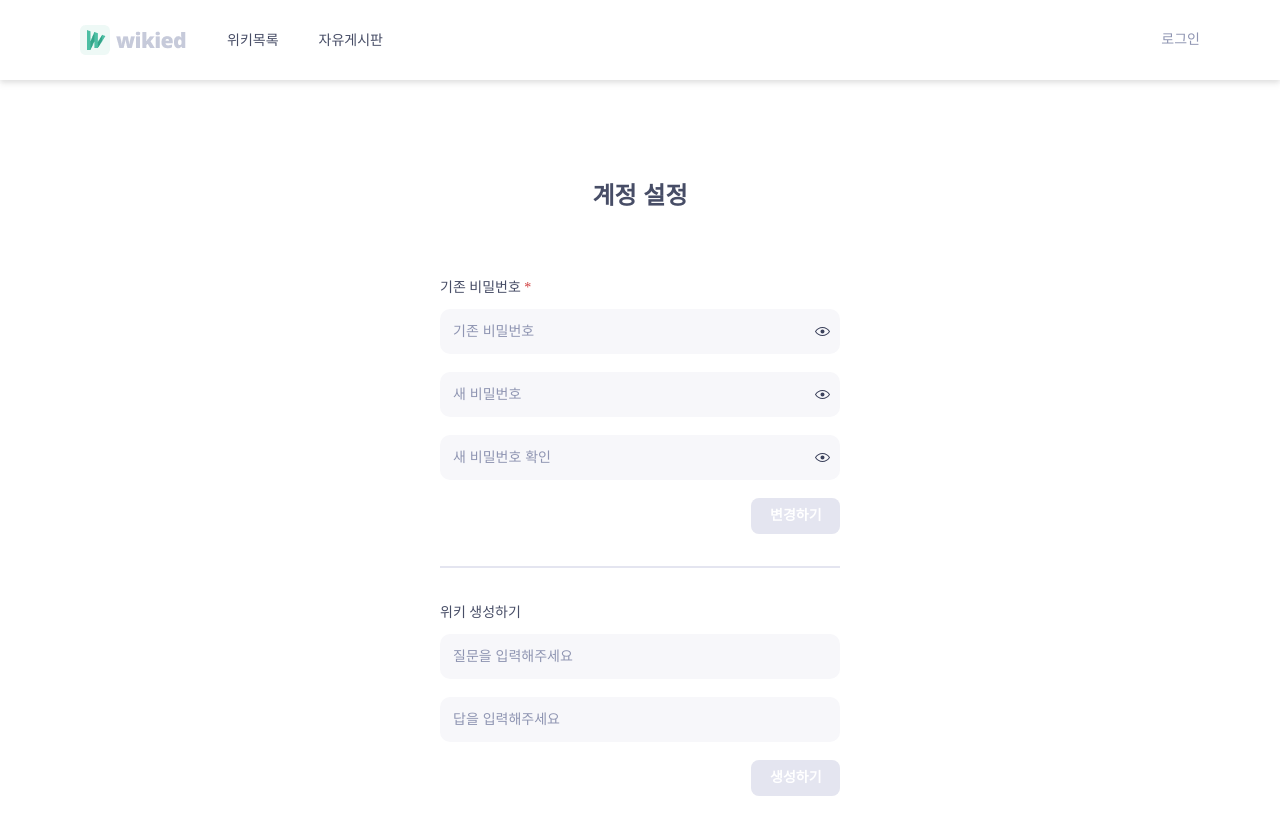
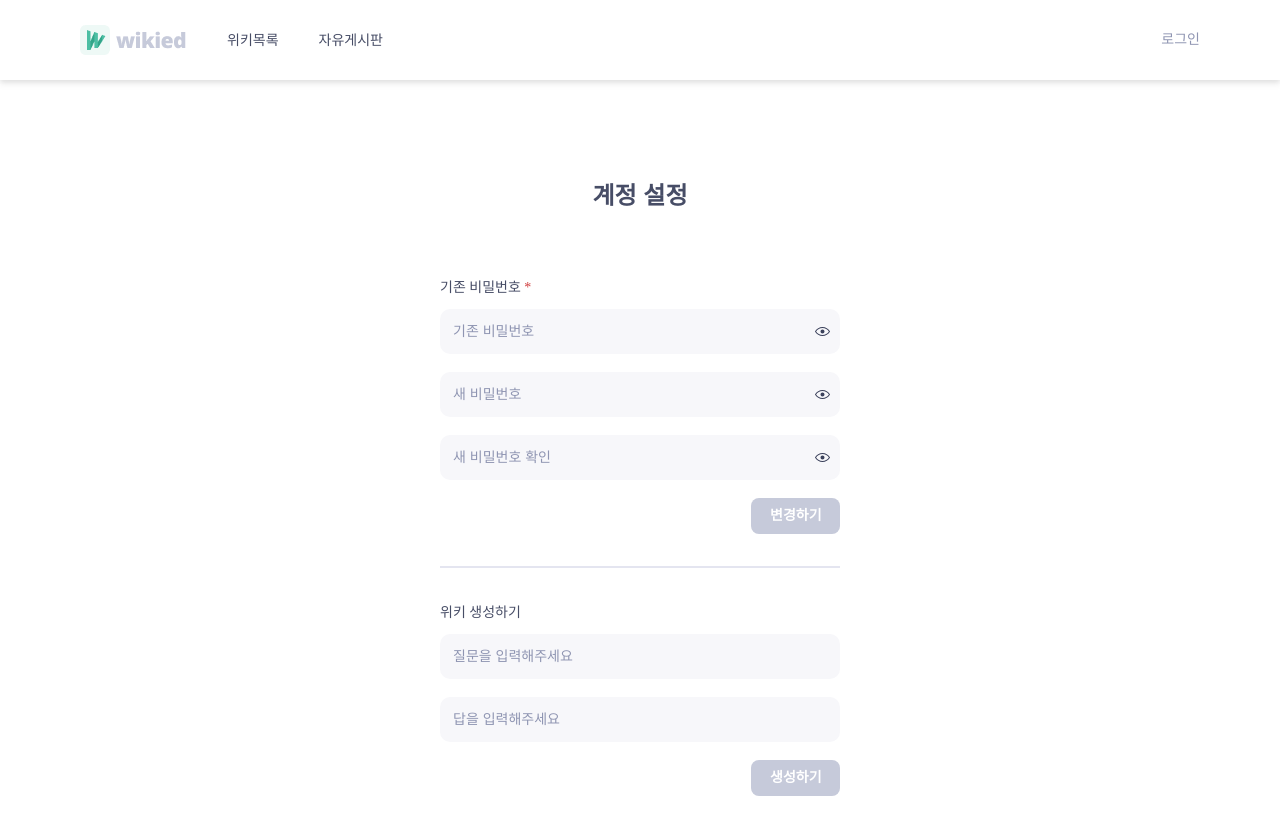
Before and after one commit to codeit-6th-part3-7team/7team-next-project, a Next.js app: page /mypage in a window 1280 px wide. Built offline with nearby package versions, Linux system fonts and the light colour scheme; a web font is replaced by a local one.

Commit message:
fix: 버튼 보이지 않는 부분 수정

```diff
--- a/pages/wiki/[id]/index.tsx
+++ b/pages/wiki/[id]/index.tsx
@@ -221,6 +221,7 @@ export default function Wiki() {
                     borderWidth: "1px",
                     borderColor: theme.colors.green[1],
                   })}
+                  className="button"
                 >
                   저장
                 </Button>
--- a/src/components/ChangePasswordForm.tsx
+++ b/src/components/ChangePasswordForm.tsx
@@ -135,7 +135,7 @@ export default function ChangePasswordForm() {
           variant="filled"
         />
         <Flex justify="flex-end">
-          <Button type="submit" disabled={!isValid} w="89" color="green.1" radius="md" c="white">
+          <Button type="submit" disabled={!isValid} w="89" color="green.1" radius="md" c="white" className="button">
             변경하기
           </Button>
         </Flex>
--- a/src/components/CreateWikiForm.tsx
+++ b/src/components/CreateWikiForm.tsx
@@ -111,7 +111,7 @@ export default function CreateWikiForm() {
           variant="filled"
         />
         <Flex justify="flex-end">
-          <Button type="submit" disabled={!isValid} w="89" color="green.1" radius="md" c="white">
+          <Button type="submit" disabled={!isValid} w="89" color="green.1" radius="md" c="white" className="button">
             생성하기
           </Button>
         </Flex>
```
